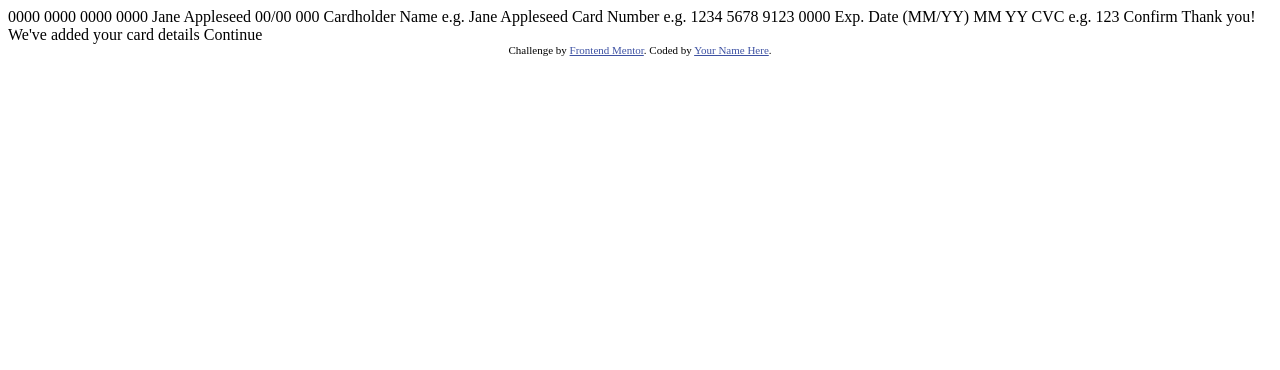
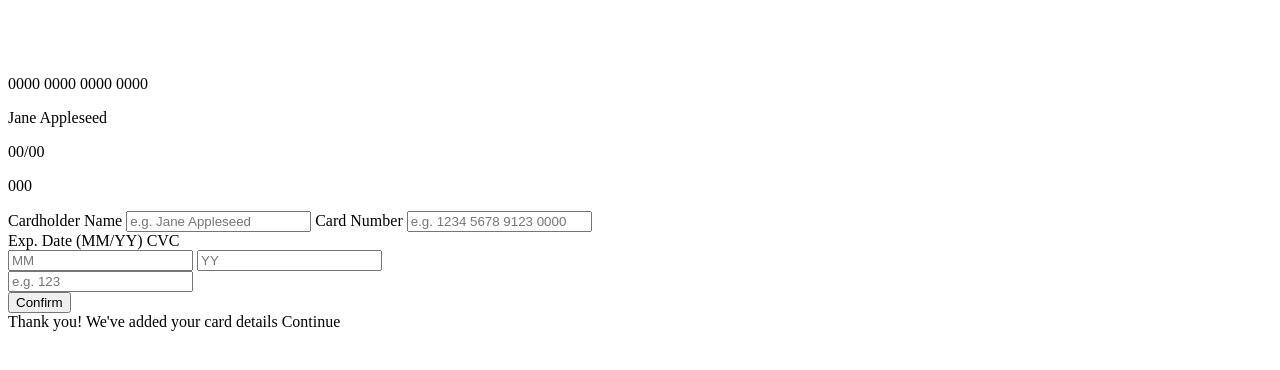
Before and after one commit to YasminFerreira0/Interactive-card-details-form, a plain HTML site: page index.html in a window 1280 px wide. Drawn offline with Linux system fonts and the light colour scheme.

Commit message:
Update index.html

```diff
--- a/index.html
+++ b/index.html
@@ -2,40 +2,58 @@
 <html lang="en">
 <head>
   <meta charset="UTF-8">
-  <meta name="viewport" content="width=device-width, initial-scale=1.0"> <!-- displays site properly based on user's device -->
+  <meta name="viewport" content="width=device-width, initial-scale=1.0">
 
   <link rel="icon" type="image/png" sizes="32x32" href="./images/favicon-32x32.png">
 
   <title>Frontend Mentor | Interactive card details form</title>
-
-  <!-- Feel free to remove these styles or customise in your own stylesheet 👍 -->
-  <style>
-    .attribution { font-size: 11px; text-align: center; }
-    .attribution a { color: hsl(228, 45%, 44%); }
-  </style>
 </head>
 <body>
 
-  0000 0000 0000 0000
-  Jane Appleseed
-  00/00
+  <main class="container">
+    <section class="container__background">
+      <div class="card">
+        <img src="images/card-logo.svg" alt="logo" class="card__logo">
+        <p class="card__numero">0000 0000 0000 0000</p>
+        <div class="card__details">
+          <p class="card__details-nome">Jane Appleseed</p>
+          <p class="card__details-data"><span class="card__month">00</span>/<span class="card__year">00</span></p>
+        </div>
+      </div>
+      <div class="card-back">
+        <p class="card-back__cvc">000</p>
+      </div>
+    </section>
+    <section class="container__formulario">
 
-  000
+      <form class="form" action="">
+        <label for="cardholder">Cardholder Name</label>
+        <input class="form__input" type="text" name="cardholder" id="cardholder" placeholder="e.g. Jane Appleseed">
 
-  Cardholder Name
-  e.g. Jane Appleseed
+        <label for="cardnumber">Card Number</label>
+        <input class="form__input" type="text" name="cardnumber" maxlength="19" id="cardnumber" placeholder="e.g. 1234 5678 9123 0000">
 
-  Card Number
-  e.g. 1234 5678 9123 0000
+        <div class="form__date-cvc"><!--grid-->
+          <!-- 1 -->
+          <label for="carddate">Exp. Date (MM/YY)</label>
+          <!-- 2 -->
+          <label for="cardcvc">CVC</label>
+          <!-- 3 -->
+          <div>
+            <input class="form__input" type="text" name="cardmonth" maxlength="2" placeholder="MM">
+            <input class="form__input" type="text" name="cardyear" maxlength="2" placeholder="YY">
+          </div>
+          <!-- 4 -->
+          <input type="text" class="form__input" maxlength="3" name="cardcvc" placeholder="e.g. 123">
+        </div>
 
-  Exp. Date (MM/YY)
-  MM
-  YY
+        <input class="form__btn" type="button" value="Confirm">
 
-  CVC
-  e.g. 123
+      </form>
+    </section>
+  </main>
 
-  Confirm
+
 
   <!-- Completed state start -->
 
@@ -43,9 +61,5 @@
   We've added your card details
   Continue
 
-  <div class="attribution">
-    Challenge by <a href="https://www.frontendmentor.io?ref=challenge" target="_blank">Frontend Mentor</a>.
-    Coded by <a href="#">Your Name Here</a>.
-  </div>
 </body>
 </html>
```
